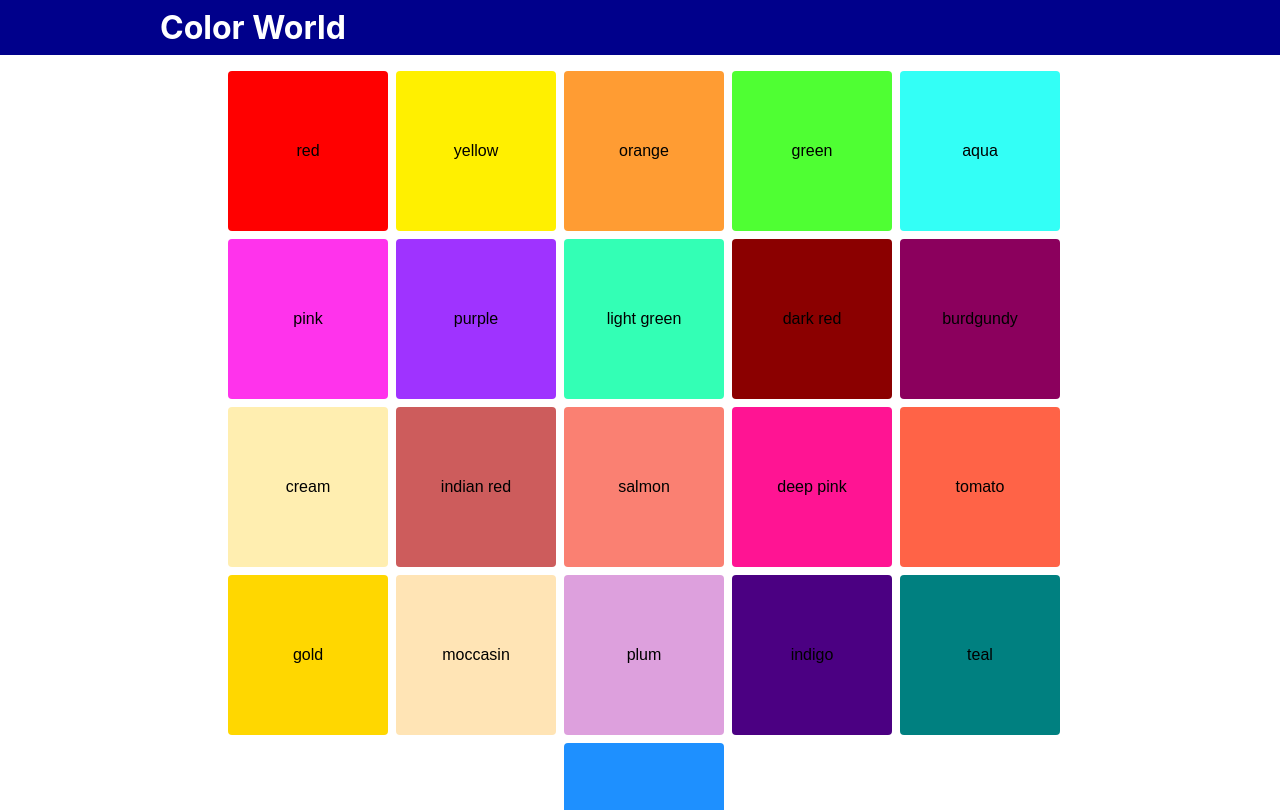
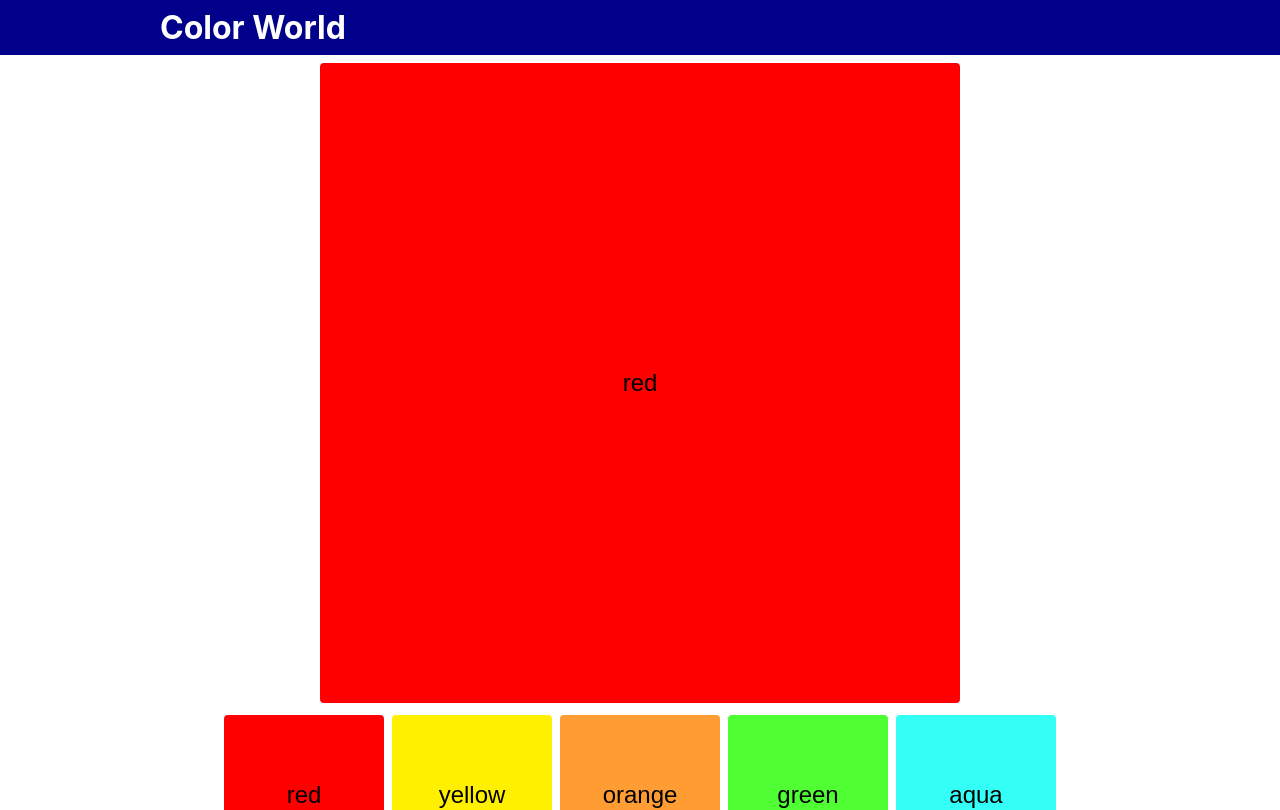
Before and after one commit to hnipps/color-palette, a React (Create React App) app: page / in a window 1280 px wide. Shown: the top 810 px of the page. Built offline with nearby package versions, Linux system fonts and the light colour scheme.

Commit message:
Adds large color-swatch

```diff
--- a/src/App.css
+++ b/src/App.css
@@ -15,6 +15,10 @@
 .main {
   max-width: 960px;
   margin: auto;
+  display: flex;
+  flex-direction: column;
+  align-items: center;
+  padding: 0.5rem;
 }
 
 .color-list {
@@ -24,8 +28,9 @@
   flex-wrap: wrap;
   list-style: none;
   padding: 0;
+  margin: 0.5rem 0 0;
 }
 
 .color-list__item {
-  margin: 0 0 0.5rem 0.5rem;
+  margin: 0.25rem;
 }
--- a/src/App.js
+++ b/src/App.js
@@ -4,6 +4,16 @@ import './App.css';
 import { ColorSwatch } from './components/ColorSwatch';
 
 class App extends Component {
+  constructor(props) {
+    super(props);
+    this.state = {
+      colorInfo: {
+        color: '#ff0000',
+        label: 'red'
+      }
+    };
+  }
+
   render() {
     const colorSwatches = [
       { color: '#ff0000', label: 'red' },
@@ -26,7 +36,7 @@ class App extends Component {
       { color: '#DDA0DD', label: 'plum' },
       { color: '#4B0082', label: 'indigo' },
       { color: '#008080', label: 'teal' },
-      { color: '#1E90FF', label: 'dodger blue' },
+      { color: '#1E90FF', label: 'dodger blue' }
     ];
     return (
       <div className="app">
@@ -34,10 +44,15 @@ class App extends Component {
           <h1 className="header__content">Color World</h1>
         </header>
         <div className="main">
+          <ColorSwatch
+            element="div"
+            variant="large"
+            {...this.state.colorInfo}
+          />
           <ul className="color-list">
             {colorSwatches.map(colorInfo => (
               <li className="color-list__item">
-                <ColorSwatch {...colorInfo} />
+                <ColorSwatch element="button" {...colorInfo} />
               </li>
             ))}
           </ul>
--- a/src/components/ColorSwatch.js
+++ b/src/components/ColorSwatch.js
@@ -2,10 +2,15 @@ import React from 'react';
 
 import './color-swatch.css';
 
-export const ColorSwatch = ({ color, label }) => {
+export const ColorSwatch = ({ color, label, element: Element, variant }) => {
   return (
-    <div className="color-swatch" style={{ background: color }}>
+    <Element
+      className={['color-swatch', variant && `color-swatch--${variant}`]
+        .join(' ')
+        .trim()}
+      style={{ background: color }}
+    >
       <label className="color-swatch__label">{label}</label>
-    </div>
+    </Element>
   );
 };
--- a/src/components/color-swatch.css
+++ b/src/components/color-swatch.css
@@ -6,6 +6,13 @@
   width: 10rem;
   border-radius: 0.25rem;
   font-family: Arial, Helvetica, sans-serif;
+  border: 0;
+  font-size: 1.5rem;
+}
+
+.color-swatch--large {
+  height: 40rem;
+  width: 40rem;
 }
 
 .color-swatch__label {
```
